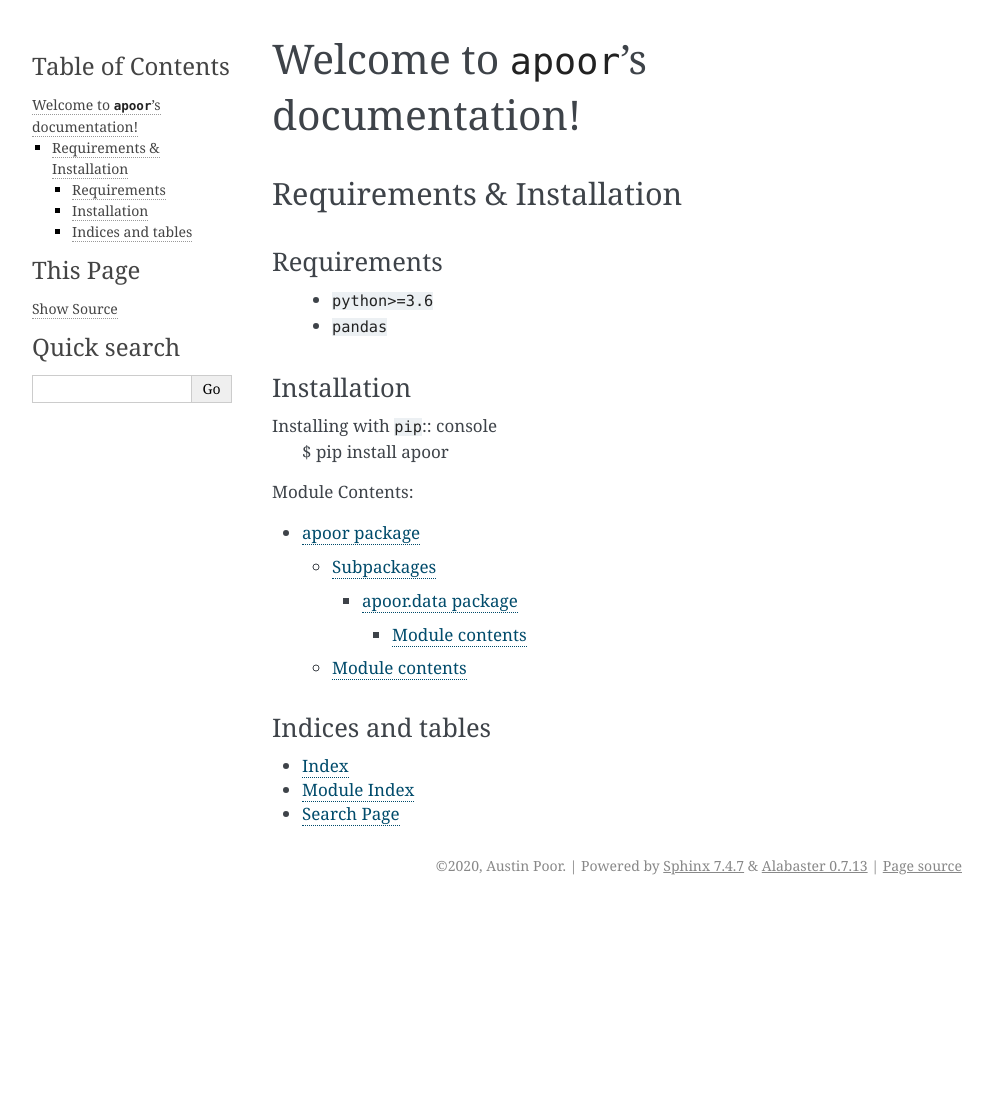
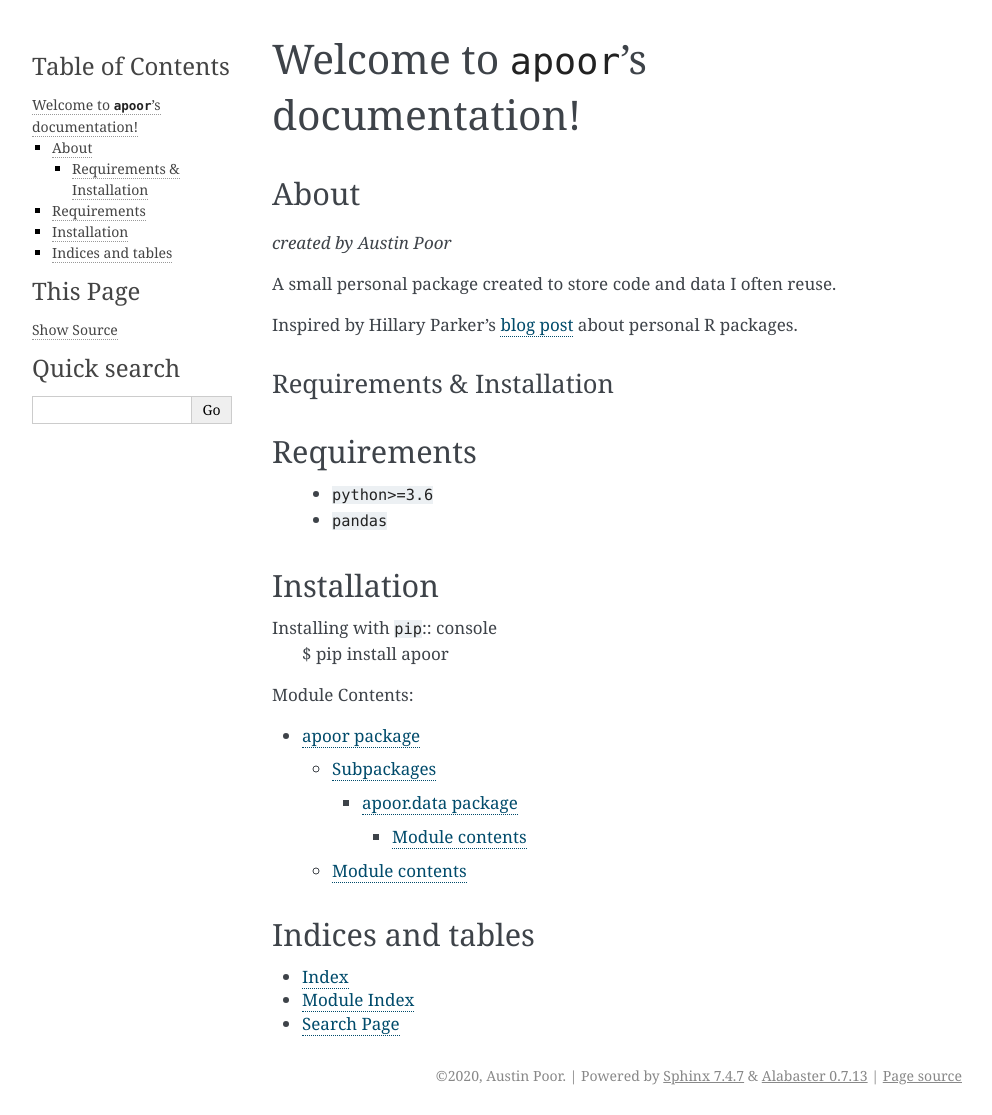
Before and after one commit to a-poor/apoor, a Sphinx documentation site: the page built from docs/index.rst, in a window 1280 px wide. Shown: the whole page, without its empty margins (148-1140 px from the left). Built offline with Sphinx 7.4.7, drawn with Linux system fonts in a browser that asks for light colours; before the commit the page ends 905 px from its top, so only the background shows below that.

Commit message:
Updating the docs

```diff
--- a/docs/index.rst
+++ b/docs/index.rst
@@ -5,6 +5,16 @@
 
 Welcome to ``apoor``'s documentation!
 =====================================
+
+
+About
+-----
+
+*created by Austin Poor*
+
+A small personal package created to store code and data I often reuse.
+
+Inspired by Hillary Parker's `blog post <https://hilaryparker.com/2013/04/03/personal-r-packages>`_ about personal R packages.
 
 
 .. include:: installation.rst
```
Also changed, not shown: README.md (+3 -0 lines).
